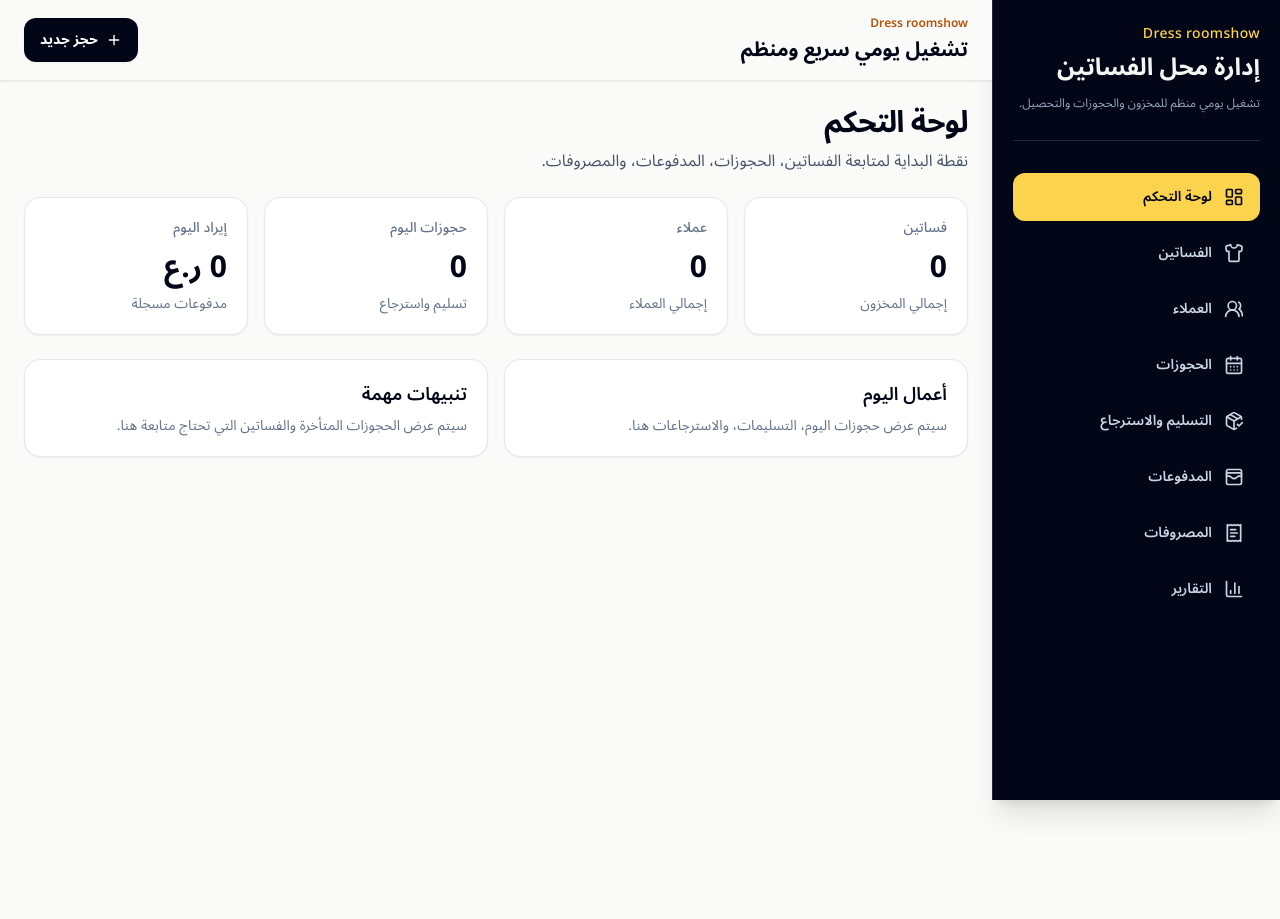
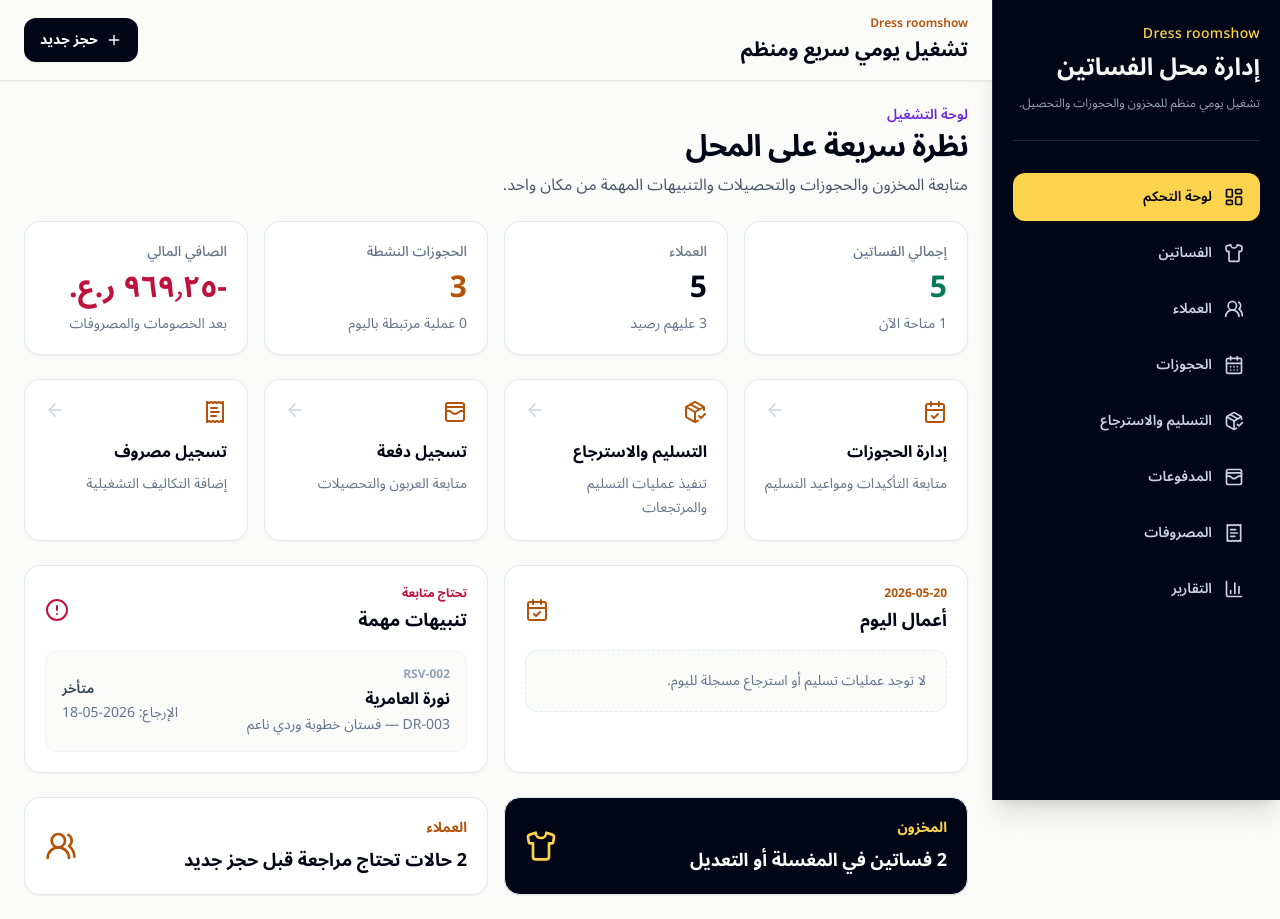
Before and after one commit to mohamedmasoud3030-tech/dress-roomshow, a React (Vite) app: page / in a window 1280 px wide. Before the commit the page ends 800 px from the top, so only its background shows below. Built offline with nearby package versions, Linux system fonts and the light colour scheme.

Commit message:
feat(dashboard): replace static cards with operational overview

```diff
--- a/src/features/dashboard/DashboardPage.tsx
+++ b/src/features/dashboard/DashboardPage.tsx
@@ -1,37 +1,169 @@
-const metrics = [
-  { label: 'فساتين', value: '0', hint: 'إجمالي المخزون' },
-  { label: 'عملاء', value: '0', hint: 'إجمالي العملاء' },
-  { label: 'حجوزات اليوم', value: '0', hint: 'تسليم واسترجاع' },
-  { label: 'إيراد اليوم', value: '0 ر.ع', hint: 'مدفوعات مسجلة' },
-];
+import {
+  ArrowLeft,
+  CalendarCheck,
+  CircleAlert,
+  PackageCheck,
+  ReceiptText,
+  Shirt,
+  UsersRound,
+  WalletCards,
+} from 'lucide-react';
+import { Link } from 'react-router-dom';
+import { PageHeader } from '../../components/shared/PageHeader';
+import { SummaryCard } from '../../components/shared/SummaryCard';
+import { getTodayISO } from '../../shared/utils/date';
+import { formatMoneyOMR } from '../../shared/utils/format';
+import { getCustomers, summarizeCustomers } from '../customers/customer.service';
+import { getDresses, summarizeDresses } from '../dresses/dress.service';
+import { getFinancialSummary } from '../reports/report.service';
+import { getReservations, summarizeReservations } from '../reservations/reservation.service';
+import type { Reservation } from '../reservations/reservation.types';
+
+const reservationStatusLabels: Record<Reservation['status'], string> = {
+  pending: 'بانتظار التأكيد',
+  confirmed: 'مؤكد',
+  delivered: 'تم التسليم',
+  returned: 'تم الإرجاع',
+  overdue: 'متأخر',
+  cancelled: 'ملغي',
+};
+
+const quickActions = [
+  { to: '/reservations', label: 'إدارة الحجوزات', description: 'متابعة التأكيدات ومواعيد التسليم', icon: CalendarCheck },
+  { to: '/delivery-return', label: 'التسليم والاسترجاع', description: 'تنفيذ عمليات التسليم والمرتجعات', icon: PackageCheck },
+  { to: '/payments', label: 'تسجيل دفعة', description: 'متابعة العربون والتحصيلات', icon: WalletCards },
+  { to: '/expenses', label: 'تسجيل مصروف', description: 'إضافة التكاليف التشغيلية', icon: ReceiptText },
+] as const;
+
+function ReservationRow({ reservation }: { reservation: Reservation }) {
+  return (
+    <div className="flex flex-col gap-3 rounded-xl border border-slate-100 bg-stone-50 p-4 sm:flex-row sm:items-center sm:justify-between">
+      <div>
+        <p className="text-xs font-bold text-slate-400">{reservation.reservationNumber}</p>
+        <p className="mt-1 font-bold text-slate-950">{reservation.customerName}</p>
+        <p className="mt-1 text-sm text-slate-500">{reservation.dressCode} — {reservation.dressName}</p>
+      </div>
+      <div className="text-sm sm:text-left">
+        <p className="font-semibold text-slate-700">{reservationStatusLabels[reservation.status]}</p>
+        <p className="mt-1 text-slate-500">الإرجاع: {reservation.returnDate}</p>
+      </div>
+    </div>
+  );
+}
 
 export function DashboardPage() {
+  const dressesSummary = summarizeDresses(getDresses());
+  const customersSummary = summarizeCustomers(getCustomers());
+  const reservations = getReservations();
+  const reservationsSummary = summarizeReservations(reservations);
+  const financialSummary = getFinancialSummary();
+  const today = getTodayISO();
+
+  const todayReservations = reservations.filter(
+    (reservation) => reservation.pickupDate === today || reservation.returnDate === today,
+  );
+  const overdueReservations = reservations.filter((reservation) => reservation.status === 'overdue');
+
   return (
     <section className="space-y-6">
-      <div>
-        <h1 className="text-3xl font-bold tracking-tight">لوحة التحكم</h1>
-        <p className="mt-2 text-slate-600">نقطة البداية لمتابعة الفساتين، الحجوزات، المدفوعات، والمصروفات.</p>
+      <PageHeader
+        eyebrow="لوحة التشغيل"
+        title="نظرة سريعة على المحل"
+        description="متابعة المخزون والحجوزات والتحصيلات والتنبيهات المهمة من مكان واحد."
+      />
+
+      <div className="grid gap-4 md:grid-cols-2 xl:grid-cols-4">
+        <SummaryCard label="إجمالي الفساتين" value={dressesSummary.total} hint={`${dressesSummary.available} متاحة الآن`} tone="positive" />
+        <SummaryCard label="العملاء" value={customersSummary.total} hint={`${customersSummary.withBalance} عليهم رصيد`} />
+        <SummaryCard label="الحجوزات النشطة" value={reservationsSummary.active} hint={`${reservationsSummary.today} عملية مرتبطة باليوم`} tone="warning" />
+        <SummaryCard label="الصافي المالي" value={formatMoneyOMR(financialSummary.netAmount, 2)} hint="بعد الخصومات والمصروفات" tone={financialSummary.netAmount >= 0 ? 'positive' : 'danger'} />
       </div>
 
       <div className="grid gap-4 md:grid-cols-2 xl:grid-cols-4">
-        {metrics.map((metric) => (
-          <article key={metric.label} className="rounded-2xl border border-slate-200 bg-white p-5 shadow-sm">
-            <p className="text-sm font-medium text-slate-500">{metric.label}</p>
-            <p className="mt-3 text-3xl font-bold text-slate-950">{metric.value}</p>
-            <p className="mt-2 text-sm text-slate-500">{metric.hint}</p>
-          </article>
+        {quickActions.map((action) => (
+          <Link
+            key={action.to}
+            to={action.to}
+            className="group rounded-2xl border border-slate-200 bg-white p-5 shadow-sm transition duration-200 hover:-translate-y-0.5 hover:border-amber-300 hover:shadow-md focus-visible:outline-none focus-visible:ring-2 focus-visible:ring-amber-500 focus-visible:ring-offset-2"
+          >
+            <div className="flex items-start justify-between gap-4">
+              <action.icon aria-hidden="true" className="h-6 w-6 text-amber-700" />
+              <ArrowLeft aria-hidden="true" className="h-5 w-5 text-slate-300 transition group-hover:-translate-x-1 group-hover:text-amber-700" />
+            </div>
+            <h2 className="mt-4 font-bold text-slate-950">{action.label}</h2>
+            <p className="mt-2 text-sm leading-6 text-slate-500">{action.description}</p>
+          </Link>
         ))}
       </div>
 
       <div className="grid gap-4 xl:grid-cols-2">
         <article className="rounded-2xl border border-slate-200 bg-white p-5 shadow-sm">
-          <h2 className="text-lg font-semibold">أعمال اليوم</h2>
-          <p className="mt-2 text-sm text-slate-500">سيتم عرض حجوزات اليوم، التسليمات، والاسترجاعات هنا.</p>
+          <div className="flex items-center justify-between gap-4">
+            <div>
+              <p className="text-xs font-bold text-amber-700">{today}</p>
+              <h2 className="mt-1 text-lg font-bold text-slate-950">أعمال اليوم</h2>
+            </div>
+            <CalendarCheck aria-hidden="true" className="h-6 w-6 text-amber-700" />
+          </div>
+
+          {todayReservations.length > 0 ? (
+            <div className="mt-4 space-y-3">
+              {todayReservations.map((reservation) => (
+                <ReservationRow key={reservation.id} reservation={reservation} />
+              ))}
+            </div>
+          ) : (
+            <div className="mt-4 rounded-xl border border-dashed border-slate-200 bg-stone-50 p-5 text-sm text-slate-500">
+              لا توجد عمليات تسليم أو استرجاع مسجلة لليوم.
+            </div>
+          )}
         </article>
+
         <article className="rounded-2xl border border-slate-200 bg-white p-5 shadow-sm">
-          <h2 className="text-lg font-semibold">تنبيهات مهمة</h2>
-          <p className="mt-2 text-sm text-slate-500">سيتم عرض الحجوزات المتأخرة والفساتين التي تحتاج متابعة هنا.</p>
+          <div className="flex items-center justify-between gap-4">
+            <div>
+              <p className="text-xs font-bold text-rose-700">تحتاج متابعة</p>
+              <h2 className="mt-1 text-lg font-bold text-slate-950">تنبيهات مهمة</h2>
+            </div>
+            <CircleAlert aria-hidden="true" className="h-6 w-6 text-rose-700" />
+          </div>
+
+          {overdueReservations.length > 0 ? (
+            <div className="mt-4 space-y-3">
+              {overdueReservations.map((reservation) => (
+                <ReservationRow key={reservation.id} reservation={reservation} />
+              ))}
+            </div>
+          ) : (
+            <div className="mt-4 rounded-xl border border-dashed border-slate-200 bg-stone-50 p-5 text-sm text-slate-500">
+              لا توجد حجوزات متأخرة حالياً.
+            </div>
+          )}
         </article>
+      </div>
+
+      <div className="grid gap-4 sm:grid-cols-2">
+        <Link
+          to="/dresses"
+          className="flex items-center justify-between gap-4 rounded-2xl border border-slate-200 bg-slate-950 p-5 text-white shadow-sm transition duration-200 hover:bg-slate-800 focus-visible:outline-none focus-visible:ring-2 focus-visible:ring-amber-500 focus-visible:ring-offset-2"
+        >
+          <div>
+            <p className="text-sm font-bold text-amber-300">المخزون</p>
+            <p className="mt-2 text-lg font-bold">{dressesSummary.inService} فساتين في المغسلة أو التعديل</p>
+          </div>
+          <Shirt aria-hidden="true" className="h-8 w-8 text-amber-300" />
+        </Link>
+
+        <Link
+          to="/customers"
+          className="flex items-center justify-between gap-4 rounded-2xl border border-slate-200 bg-white p-5 shadow-sm transition duration-200 hover:border-amber-300 hover:shadow-md focus-visible:outline-none focus-visible:ring-2 focus-visible:ring-amber-500 focus-visible:ring-offset-2"
+        >
+          <div>
+            <p className="text-sm font-bold text-amber-700">العملاء</p>
+            <p className="mt-2 text-lg font-bold text-slate-950">{customersSummary.blockedOrWarning} حالات تحتاج مراجعة قبل حجز جديد</p>
+          </div>
+          <UsersRound aria-hidden="true" className="h-8 w-8 text-amber-700" />
+        </Link>
       </div>
     </section>
   );
```
